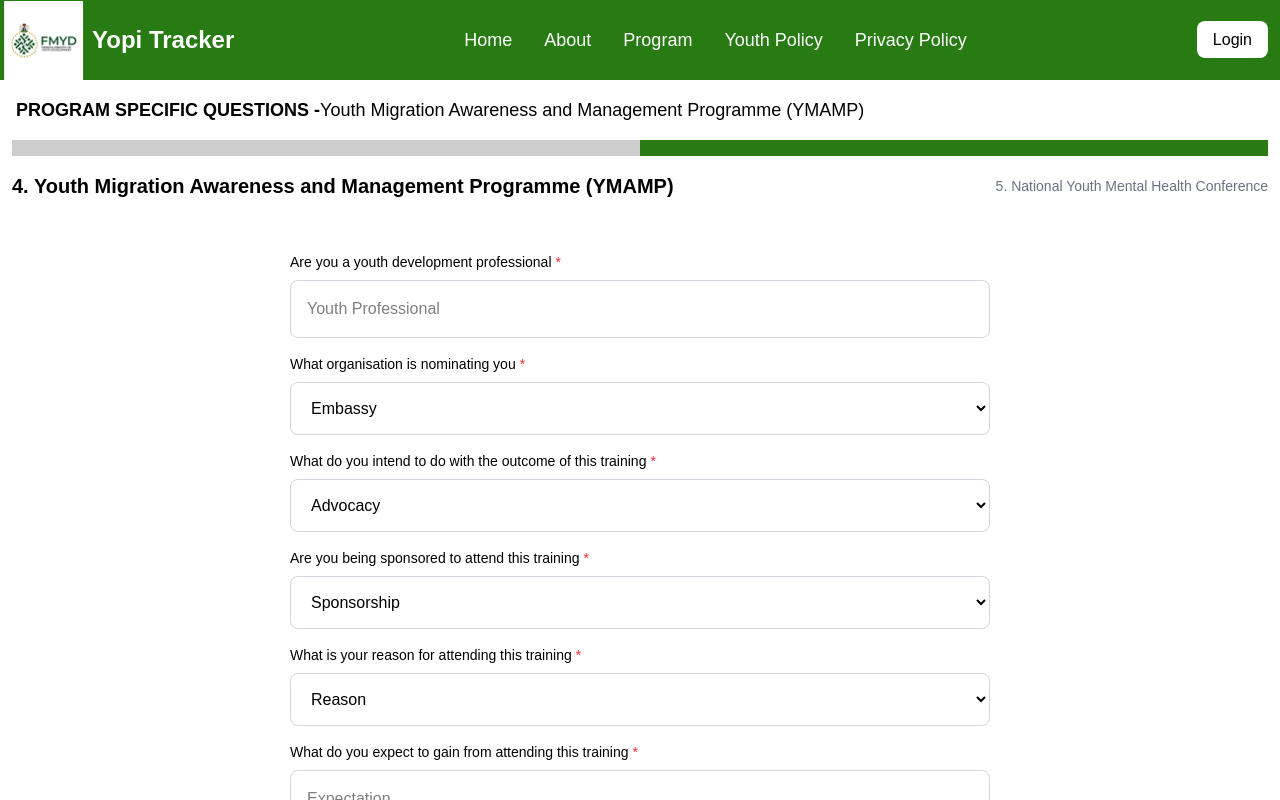
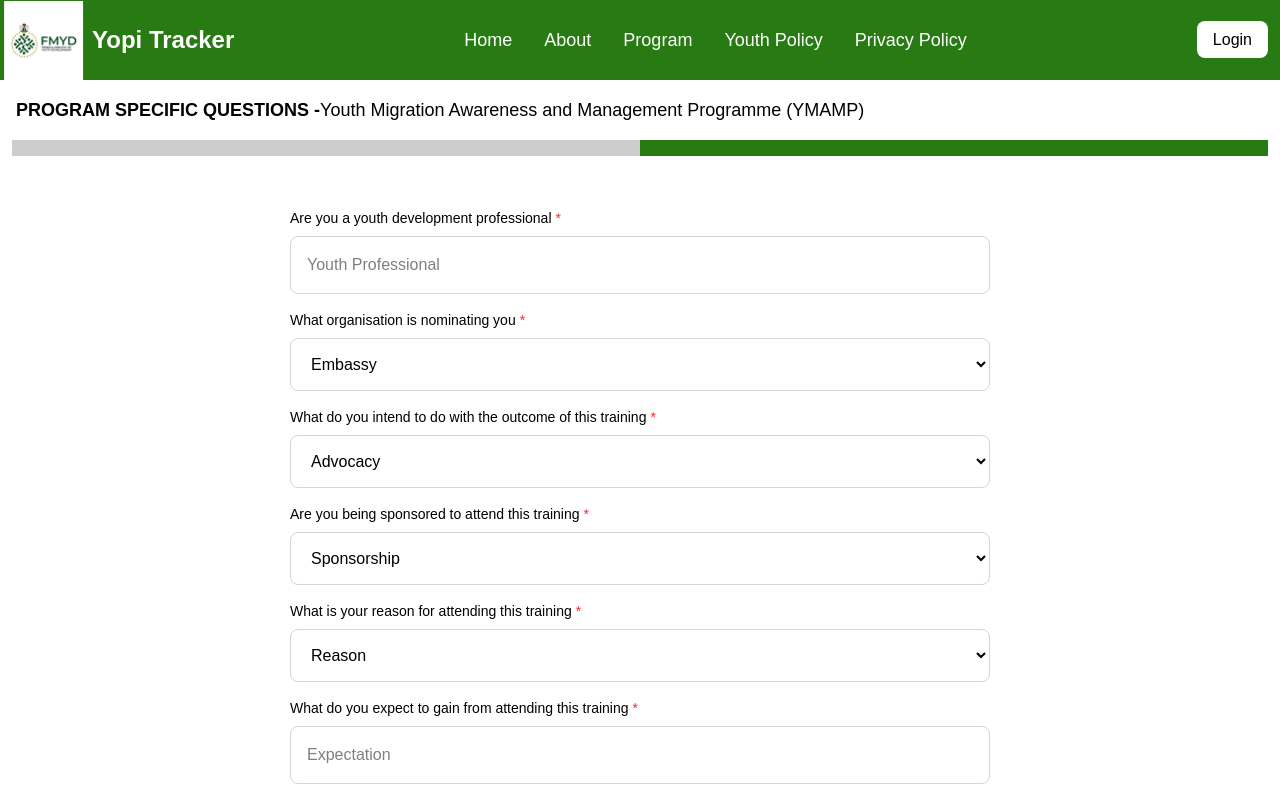
Before and after one commit to Blaziod/urep-frontend, a Next.js app: page /programs/youth_migration in a window 1280 px wide. Shown: the top 800 px of the page. Built offline with nearby package versions, Linux system fonts and the light colour scheme.

Commit message:
fix: typos

```diff
--- a/src/app/programs/youth_migration/page.tsx
+++ b/src/app/programs/youth_migration/page.tsx
@@ -85,10 +85,6 @@ export default function YouthMigrationPage() {
             <div className={'flex flex-row mb-4 px-3'}>
                 <div className={'w-full h-4 bg-[#CECDCD]'}></div>
                 <div className={' w-full h-4 bg-[#277B12]'}></div>
-            </div>
-            <div className={'flex flex-row items-center justify-between px-3'}>
-                <h2 className={'font-semibold text-xl'}>4. Youth Migration Awareness and Management Programme (YMAMP)</h2>
-                <h2 className={'font-medium text-sm text-gray-500'}>5. National Youth Mental Health Conference</h2>
             </div>
             <div className={'flex flex-row items-center justify-evenly px-3 mt-10'}>
                 <form onSubmit={handleSubmit} className={'w-[700px] gap-y-3.5'}>
```
